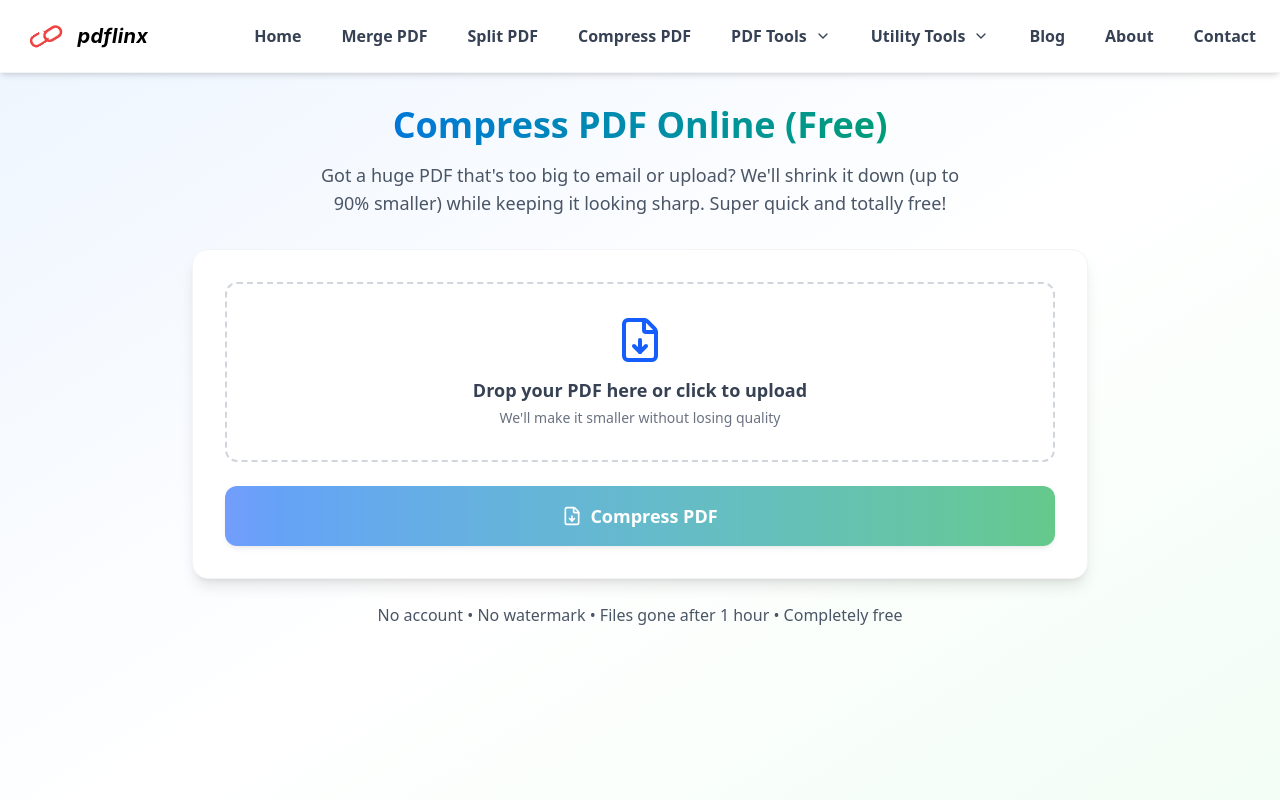
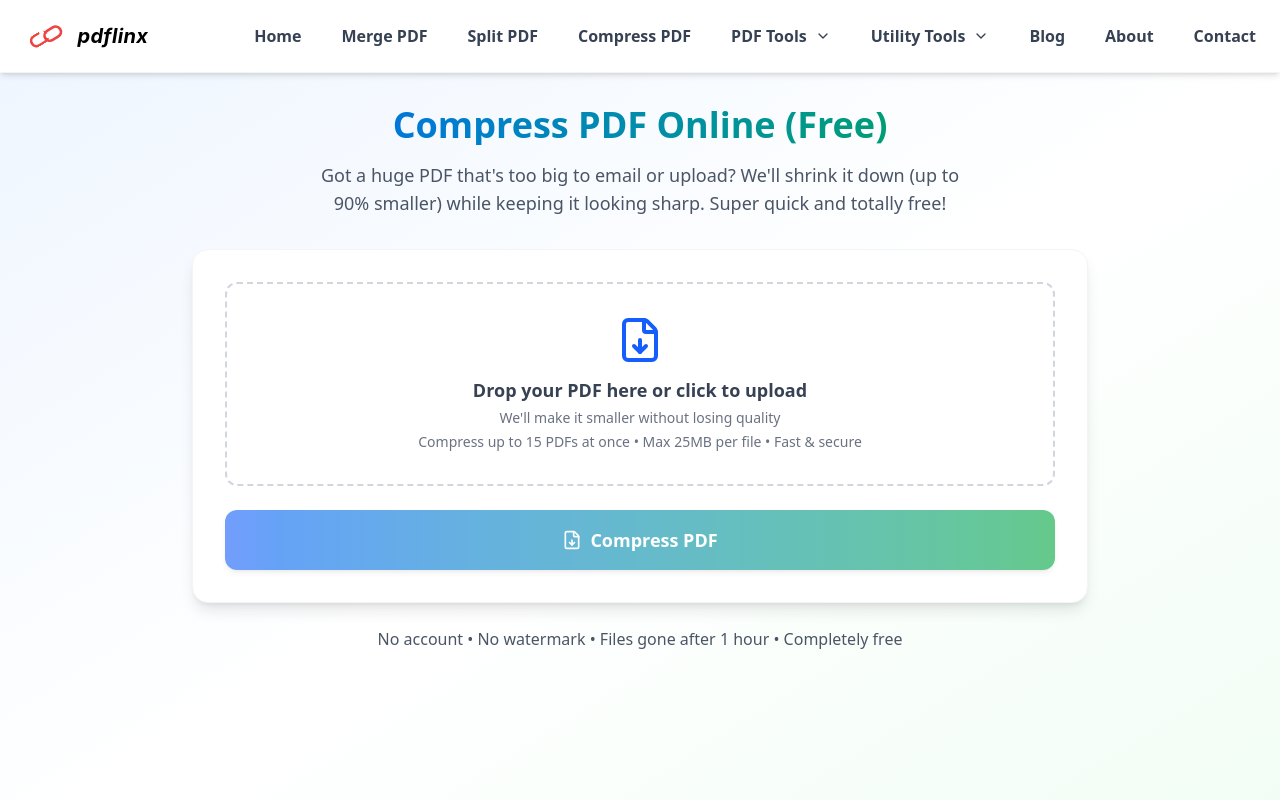
Before and after one commit to ashfaqazad/pdflinx, a Next.js app: page /compress-pdf in a window 1280 px wide. Shown: the top 800 px of the page. Built offline with nearby package versions, Linux system fonts and the light colour scheme.

Commit message:
ui: improve compress limits text and fix navbar dropdown icon alignment

```diff
--- a/app/compress-pdf/CompressPdfClient.jsx
+++ b/app/compress-pdf/CompressPdfClient.jsx
@@ -186,6 +186,10 @@ export default function CompressPDF() {
 
 
                     <p className="text-sm text-gray-500 mt-1">We'll make it smaller without losing quality</p>
+                    <p className="text-sm text-gray-500 mt-1">
+                    Compress up to 15 PDFs at once • Max 25MB per file • Fast & secure
+                    </p>
+
                   </div>
                   {/* <input
                     type="file"
--- a/components/Navbar.jsx
+++ b/components/Navbar.jsx
@@ -167,10 +167,15 @@ export default function Navbar() {
               hover:bg-indigo-50 transition-all duration-200 hover:translate-x-1
             "
           >
-            <FileSpreadsheet size={20} className="text-green-600" />
-            <span className="font-medium text-gray-700 group-hover:text-indigo-600">
+            {/* <FileSpreadsheet size={20} className="text-green-600" /> */}
+            <FileSpreadsheet size={20} className="text-green-600 flex-shrink-0" />
+            {/* <span className="font-medium text-gray-700 group-hover:text-indigo-600">
+              POWERPOINT to PDF
+            </span> */}
+            <span className="font-medium text-gray-700 group-hover:text-indigo-600 whitespace-nowrap">
               POWERPOINT to PDF
             </span>
+
           </Link>
 
           <Link
@@ -363,9 +368,13 @@ export default function Navbar() {
             "
           >
             <FilePlus size={20} className="text-emerald-600" />
-            <span className="font-medium text-gray-700 group-hover:text-indigo-600">
+            {/* <span className="font-medium text-gray-700 group-hover:text-indigo-600">
+              Add Watermark
+            </span> */}
+            <span className="font-medium text-gray-700 group-hover:text-indigo-600 whitespace-nowrap">
               Add Watermark
             </span>
+
           </Link>
         </div>
       </div>
```
